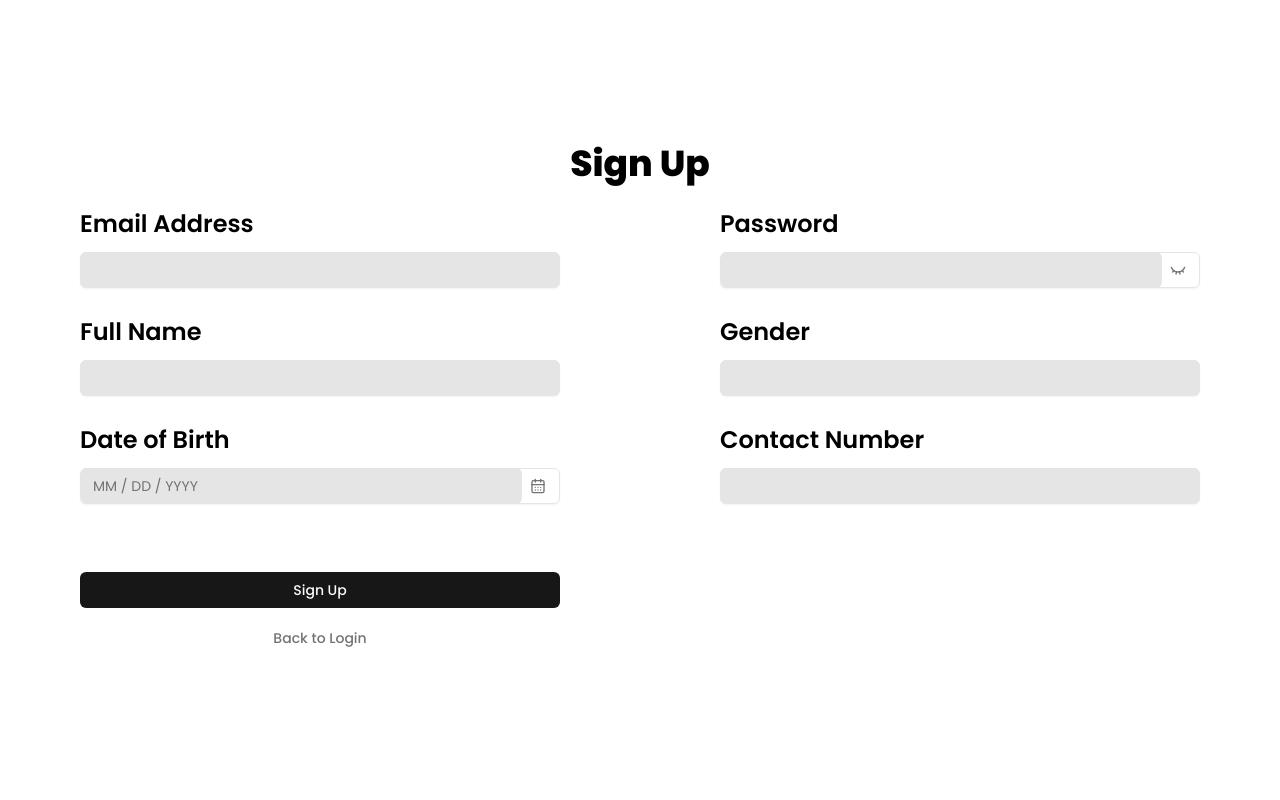
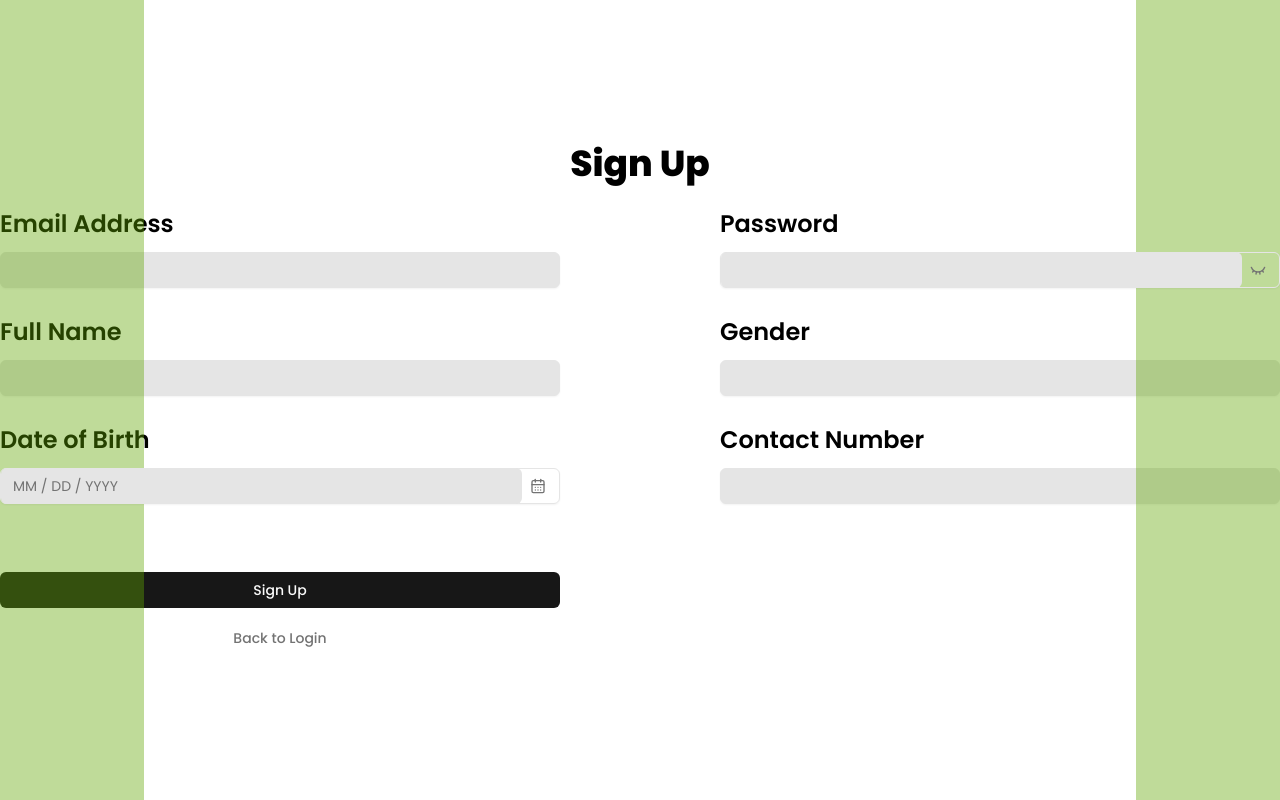
Before and after one commit to DG-CFL/cfl-frontend, a React (Vite) app: page /sign-up in a window 1280 px wide. Built offline with nearby package versions, Linux system fonts and the light colour scheme.

Commit message:
Add green strips

```diff
--- a/src/pages/auth/AuthLayout.tsx
+++ b/src/pages/auth/AuthLayout.tsx
@@ -2,7 +2,9 @@ import { Outlet } from "@tanstack/react-router";
 
 export default function AuthLayout() {
   return (
-    <div className="flex flex-col justify-center items-center w-screen h-screen">
+    <div className="relative flex flex-col justify-center items-center w-screen h-screen">
+      <div className="absolute left-0 top-0 h-full w-36 bg-lime-600/40"></div>
+      <div className="absolute right-0 top-0 h-full w-36 bg-lime-600/40"></div>
       <Outlet/>
     </div>
   )
--- a/src/pages/auth/SignUp.tsx
+++ b/src/pages/auth/SignUp.tsx
@@ -11,9 +11,9 @@ import { CalendarDays, EyeClosed } from 'lucide-react'
 
 export default function SignUp() {
   return (
-    <div className="w-full p-20 max-w-7x space-y-6 text-center">
+    <div className="w-full max-w-7xl space-y-6 text-center">
       <h1>Sign Up</h1>
-      <FieldGroup className='grid grid-cols-2 gap-x-40'>
+      <FieldGroup className='grid sm:grid-cols-2 gap-x-40'>
         <Field>
           <FieldLabel htmlFor="email">
             <h3>Email Address</h3>
```
